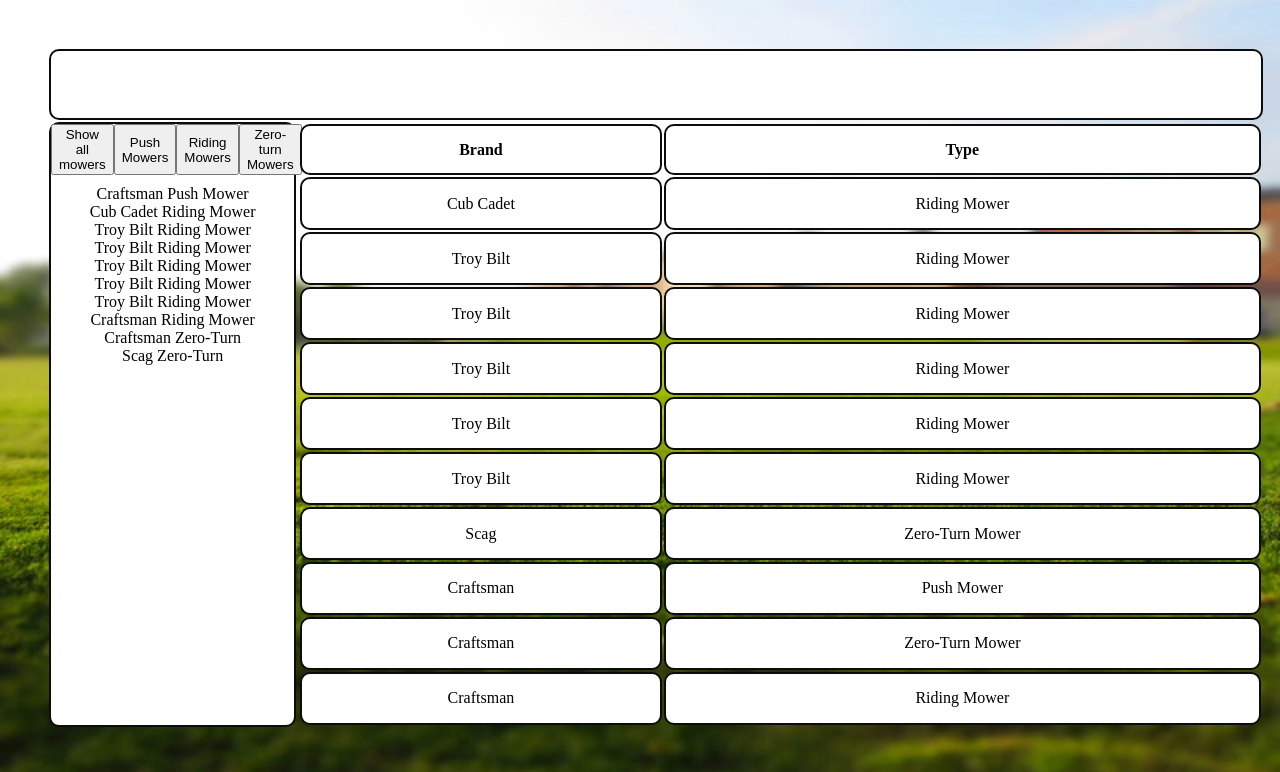
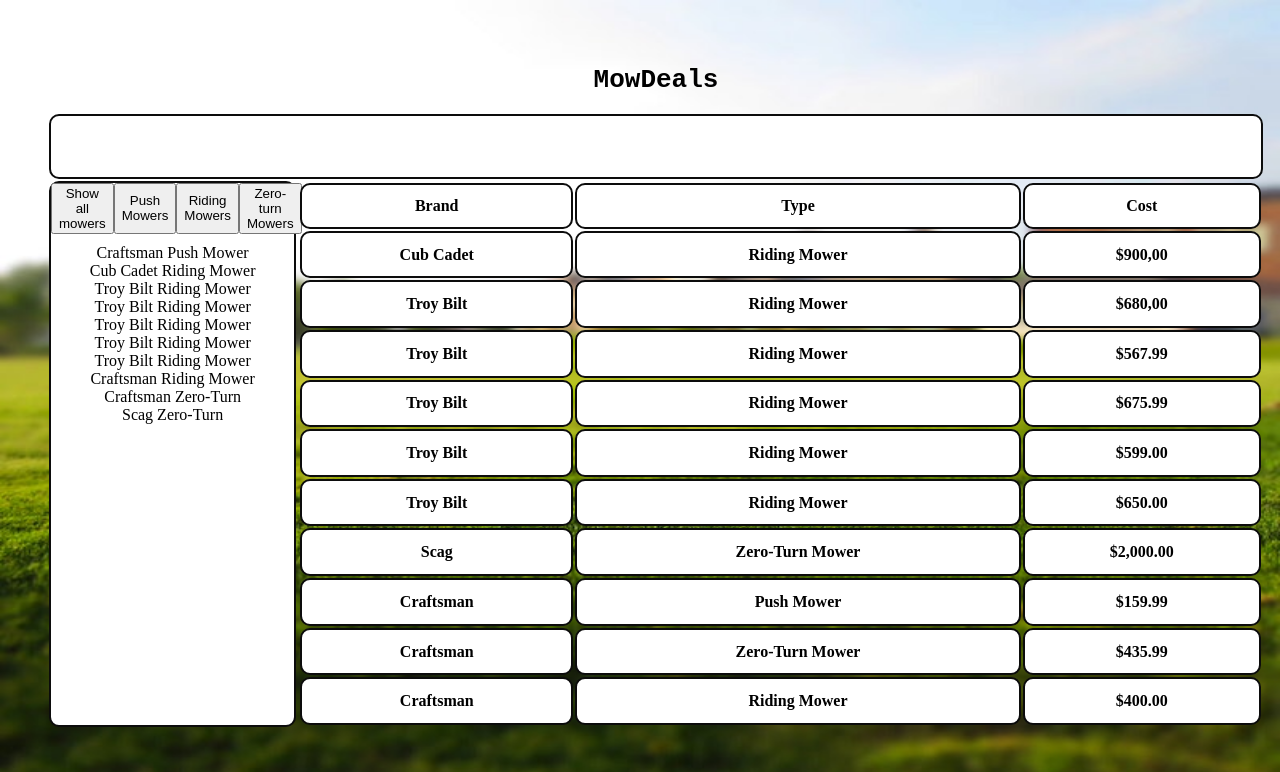
Before and after one commit to KaiWyrmsbane/LawnCareWebsite, a plain HTML site: page index.html in a window 1280 px wide. Shown: the top 772 px of the page. Drawn offline with Linux system fonts and the light colour scheme; no server answers.

Commit message:
adding cost of lawnmowers to array of objects

```diff
--- a/index.html
+++ b/index.html
@@ -17,6 +17,10 @@
 
 <body>
     <div class="mainWindow">
+        <div class="title">
+            <h1>MowDeals</h1>
+        </div>
+        <!-- In the future  I will make a carousel that way the user can click through the forecast  -->
         <div class="weeklyforcast">
             <h1 class="cityname"></h1>
             <h1 class="dayOne"></h1>
@@ -56,6 +60,7 @@
                     <tr>
                         <th>Brand</th>
                         <th>Type</th>
+                        <th>Cost</th>
                     </tr>
                     <tbody id="mowers">
 
--- a/scripts/APICode.js
+++ b/scripts/APICode.js
@@ -1,8 +1,10 @@
 //https://www.youtube.com/watch?v=MIYQR-Ybrn4&t=1118s
 const AppKey = "4c84b72661e14aa196e635179c13c3fd";
+//this will give me a 7 day forecast in shepherdsville, ky
 const AppUrl =
   "https://api.weatherbit.io/v2.0/forecast/daily?postal_code=40165&country=us&days=7&units=I&lang=el";
 
+//checkweather will display the 7 day weather forecast
 async function CheckWeather() {
   const response = await fetch(AppUrl + `&key=${AppKey}`);
   var data = await response.json();
--- a/scripts/store.js
+++ b/scripts/store.js
@@ -3,42 +3,52 @@
   {
     Brand: "Cub Cadet",
     type: "Riding Mower",
+    cost: "$900,00",
   },
   {
     Brand: "Troy Bilt",
     type: "Riding Mower",
+    cost: "$680,00",
   },
   {
     Brand: "Troy Bilt",
     type: "Riding Mower",
+    cost: "$567.99",
   },
   {
     Brand: "Troy Bilt",
     type: "Riding Mower",
+    cost: "$675.99",
   },
   {
     Brand: "Troy Bilt",
     type: "Riding Mower",
+    cost: "$599.00",
   },
   {
     Brand: "Troy Bilt",
     type: "Riding Mower",
+    cost: "$650.00",
   },
   {
     Brand: "Scag",
     type: "Zero-Turn Mower",
+    cost: "$2,000.00",
   },
   {
     Brand: "Craftsman",
     type: "Push Mower",
+    cost: "$159.99",
   },
   {
     Brand: "Craftsman",
     type: "Zero-Turn Mower",
+    cost: "$435.99",
   },
   {
     Brand: "Craftsman",
     type: "Riding Mower",
+    cost: "$400.00",
   },
 ];
 
@@ -51,6 +61,7 @@
     let row = `<tr>
         <td>${data[i].Brand}</td>
         <td>${data[i].type}</td>
+        <td>${data[i].cost}</td>
       </tr>`;
 
     table.innerHTML += row;
--- a/styles/IndexStyleSheet.css
+++ b/styles/IndexStyleSheet.css
@@ -35,6 +35,7 @@
 }
 td,th{
     background-color: white;
+    font-weight: bold;
 }
 .filterCheckbox{
     margin: 2em;
@@ -106,6 +107,13 @@
     background-color:rgb(12, 231, 30);
     font-weight:900;
 }
+.title{
+    font-family: monospace;
+    font-weight: 900;
+    height: 10%;
+    width: 100%;
+    text-align: center;
+}
 
 /* make an image the background */
 html{
```
